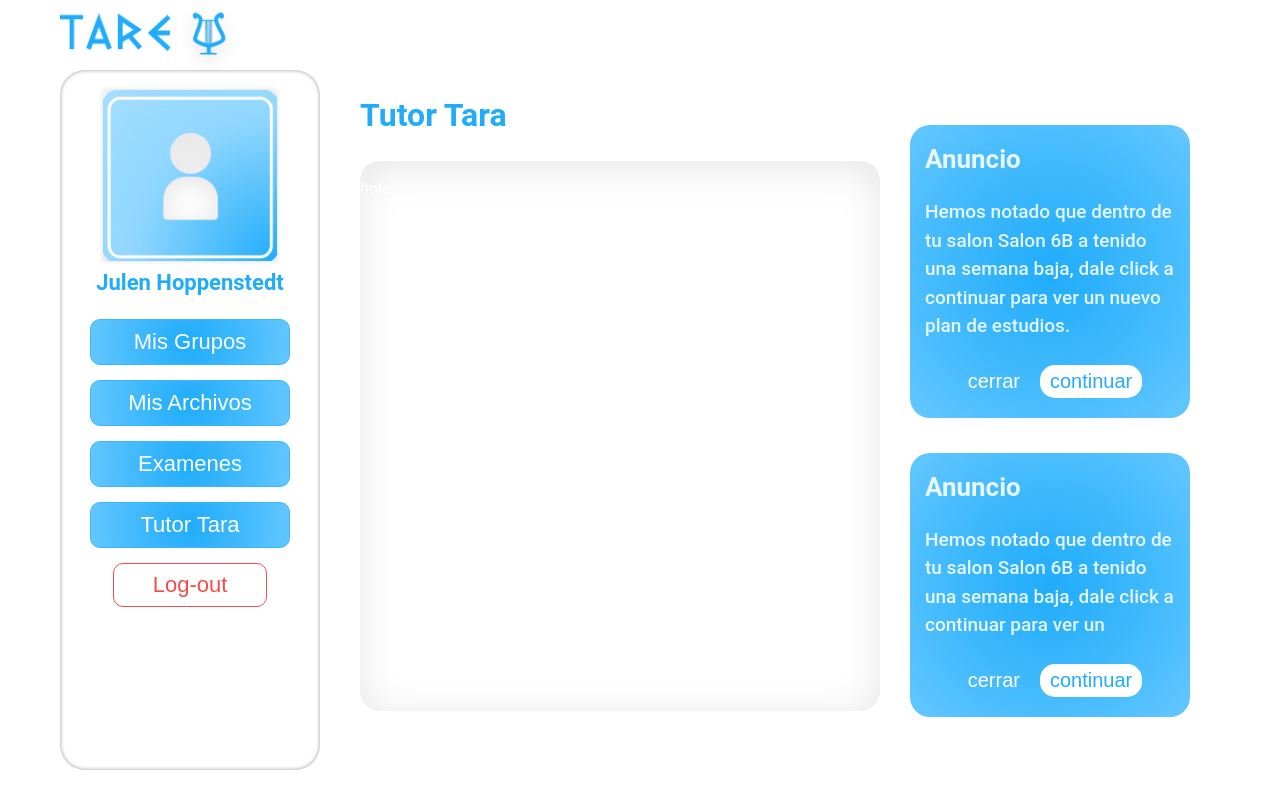
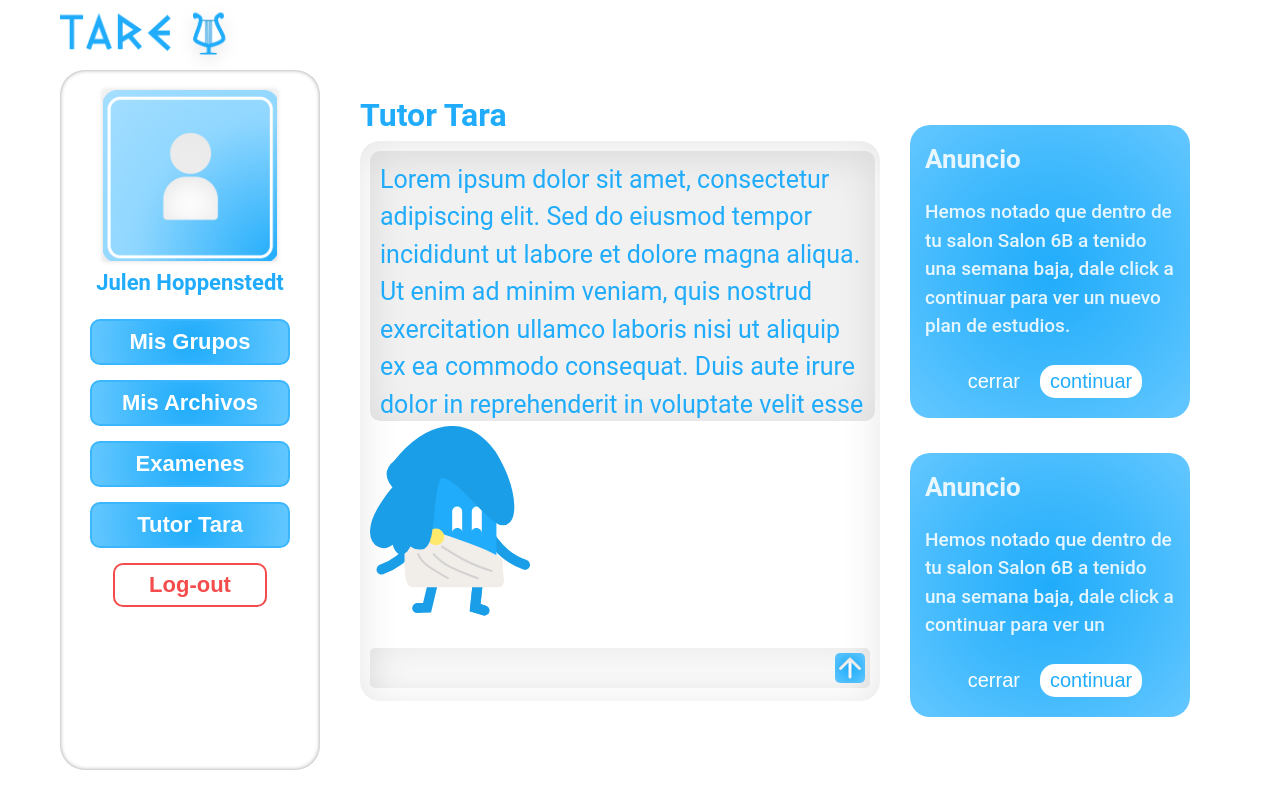
Before and after one commit to monicasoberon/hack_scrumMasters, a React (Vite) app in the folder tare/: page /TutorTara in a window 1280 px wide. Built offline with nearby package versions, Linux system fonts and the light colour scheme.

Commit message:
Tutor Tara y minor fix estetico a navbar

```diff
--- a/tare/src/components/Navbar/Navbar.css
+++ b/tare/src/components/Navbar/Navbar.css
@@ -57,8 +57,9 @@
     height: 46px;
     margin: 15px 0 0 0;
     border-radius: 10px;
-    border: solid 1px #39b6fd;
+    border: solid 2px #39b6fd;
     font-size: 22px;
+    font-weight: 600;
     cursor: pointer;
     color: white;
     background: radial-gradient(circle, #20ACFB 0%, #42BAFD 55%, #64C7FF 100%);
@@ -78,9 +79,10 @@
     margin: 15px 0 0 0;
     border-radius: 10px;
     color: #f44c4c;
-    border: solid 1px #f44c4c;
+    border: solid 2px #f44c4c;
     background-color: #ffffff;
     font-size: 22px;
+    font-weight: 600;
     cursor: pointer;
 }
 
--- a/tare/src/components/TutorTara/TutorTara.css
+++ b/tare/src/components/TutorTara/TutorTara.css
@@ -3,10 +3,61 @@
 }
 
 .main-tutor{
-    display: flex;
     background-color: #FFFFFF;
     width: 100%;
-    height: 550px;
+    height: 540px;
     box-shadow: inset 0px 6px 40px 0px rgba(0, 0, 0, 0.1);
     border-radius: 20px;
+    padding: 10px;
+    margin-top: -20px;
 }
+
+.bubble-container{
+    background-color: #F1F1F1;
+    box-shadow: inset 0px 6px 40px 0px rgba(0, 0, 0, 0.1);
+    width: 97%;
+    height: 250px;
+    border-radius: 10px;
+    overflow: auto;
+    padding: 10px;
+    margin-bottom: 5px;
+}
+
+.bubble-container p{
+    margin:0;
+    color:#20ACFB;
+    font-size: 25px;
+}
+
+.form-tara{
+    display: flex;
+    width: 98%;
+    box-shadow: inset 0px 6px 40px 0px rgba(0, 0, 0, 0.1);
+    border-radius: 5px;
+    padding: 5px;
+    margin-top: 25px;
+}
+.form-tara input{
+    width: 100%;
+    font-size: 20px;
+    margin-right: 5px;
+    background: none;
+    border:none;
+    color: #A7A7A7;
+}
+
+.form-tara button{
+    width: 30px;
+    height: 30px;
+    background: radial-gradient(
+    circle,
+    #20ACFB 0%,
+    #42BAFD 55%,
+    #64C7FF 100%
+    );
+    border: none;
+    border-radius: 5px;
+    display: flex;
+    justify-content: center;
+    align-items: center;
+}
--- a/tare/src/components/TutorTara/TutorTara.jsx
+++ b/tare/src/components/TutorTara/TutorTara.jsx
@@ -1,11 +1,19 @@
 import React from 'react';
 import './TutorTara.css'
 
-export default function TutorTara() {
+export default function TutorTara(props) {
     return (
 
         <div className="main-tutor">
-            <p>hola</p>
+            <div className='bubble-container'>
+                <p>Lorem ipsum dolor sit amet, consectetur adipiscing elit. Sed do eiusmod tempor incididunt ut labore et dolore magna aliqua. Ut enim ad minim veniam, quis nostrud exercitation ullamco laboris nisi ut aliquip ex ea commodo consequat. Duis aute irure dolor in reprehenderit in voluptate velit esse cillum dolore eu fugiat nulla pariatur. </p>
+            </div>
+            <img src="./src/assets/Tara.svg" alt="Tara" />
+
+            <form className='form-tara' action="POST">
+                <input type="text" />
+                <button type='submit'><img src="./src/assets/arrow-tara.svg" alt="^" /></button>
+            </form>
         </div>
 
     );
```
Also changed, not shown: tare/src/assets/Tara.svg (added), tare/src/assets/arrow-tara.svg (added).
